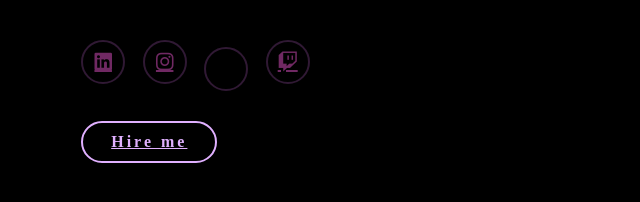
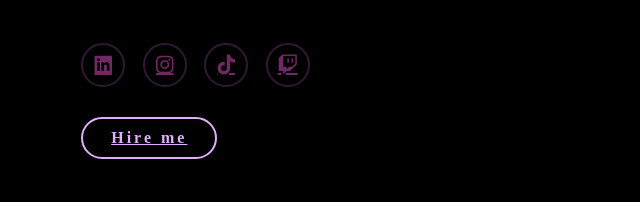
Before and after one commit to LenixsVT/Lenixs, a plain HTML site: page index.html in a window 1280 px wide. Shown: the part 518-720 px from the top of the page, 506-1146 px from the left. Drawn offline with Linux system fonts and the light colour scheme.

Commit message:
prog 1.12
fix the icon for tiktok

```diff
--- a/index.html
+++ b/index.html
@@ -32,7 +32,7 @@
             <div class="social-icons">
                 <a href="#"><i class="fa-brands fa-linkedin"></i></a>
                 <a href="#"><i class="fa-brands fa-instagram"></i></a>
-                <a href="https://www.tiktok.com/@lenixsx"><i class="fa-brands fa-Tiktok"></i></a>
+                <a href="https://www.tiktok.com/@lenixsx"><i class="fa-brands fa-tiktok"></i></a>
                 <a href="https://www.twitch.tv/lenixsx"><i class="fa-brands fa-twitch"></i></a>
             </div>
             <a href="#" class="btn">Hire me</a>
```
